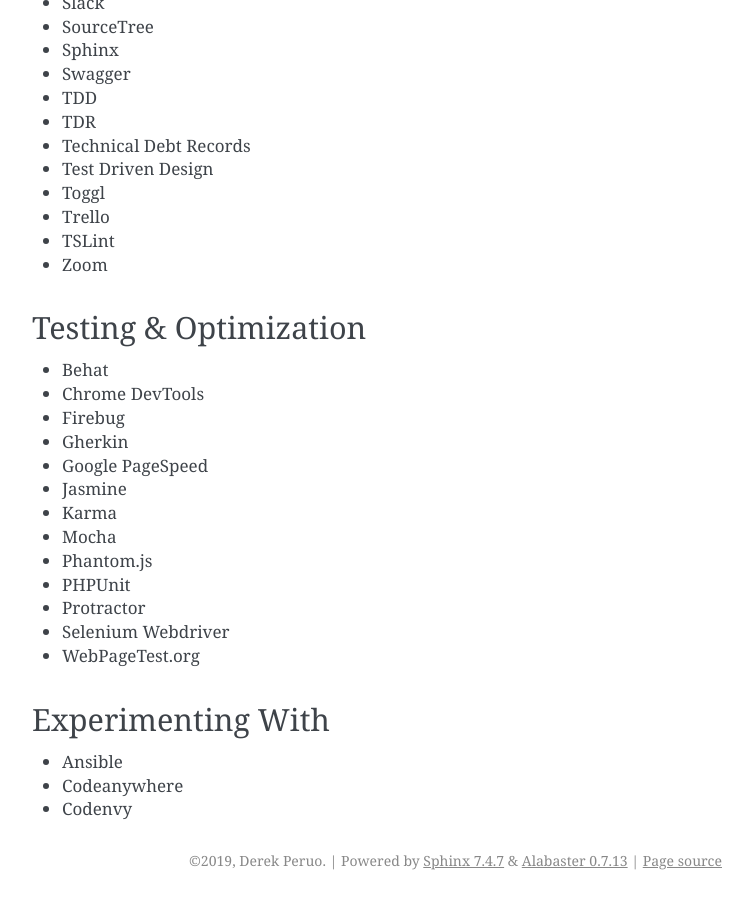
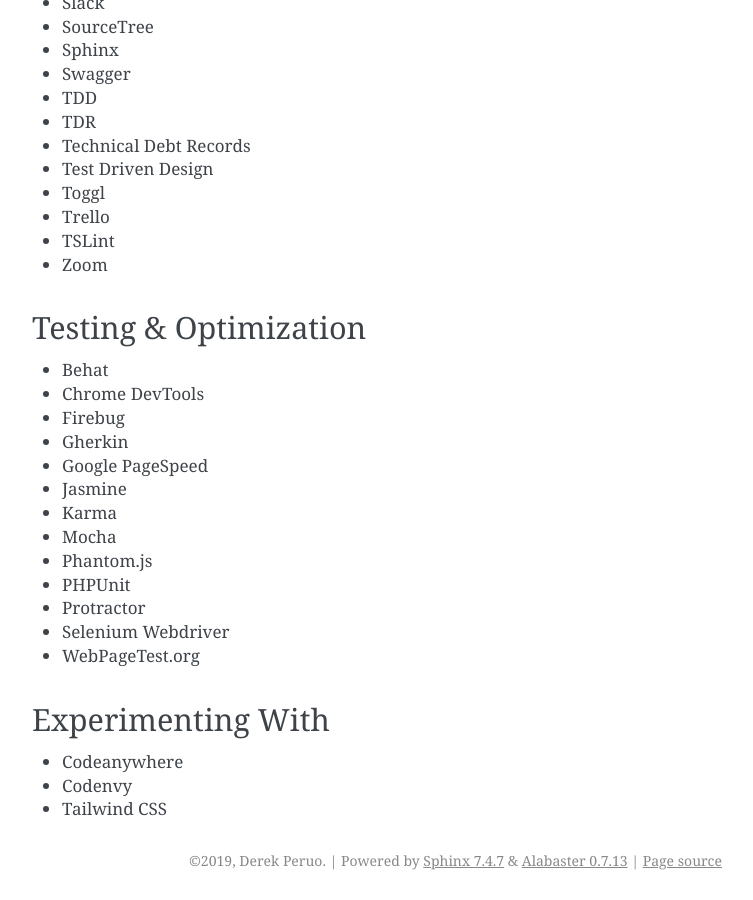
Before and after one commit to dperuo/about-me, a Sphinx documentation site: the page built from docs/skills-list.rst, in a window 1280 px wide and 900 px high, scrolled down 4851 px. Shown: the whole window, without its empty margins (388-1141 px from the left). Built offline with Sphinx 7.4.7, drawn with Linux system fonts in a browser that asks for light colours.

Commit message:
feat: 🎸 Update Skill List
BREAKING CHANGE: Remove Ansible

```diff
--- a/docs/skills-list.rst
+++ b/docs/skills-list.rst
@@ -255,6 +255,6 @@
 Experimenting With
 ------------------
 
-- Ansible
 - Codeanywhere
 - Codenvy
+- Tailwind CSS
```
